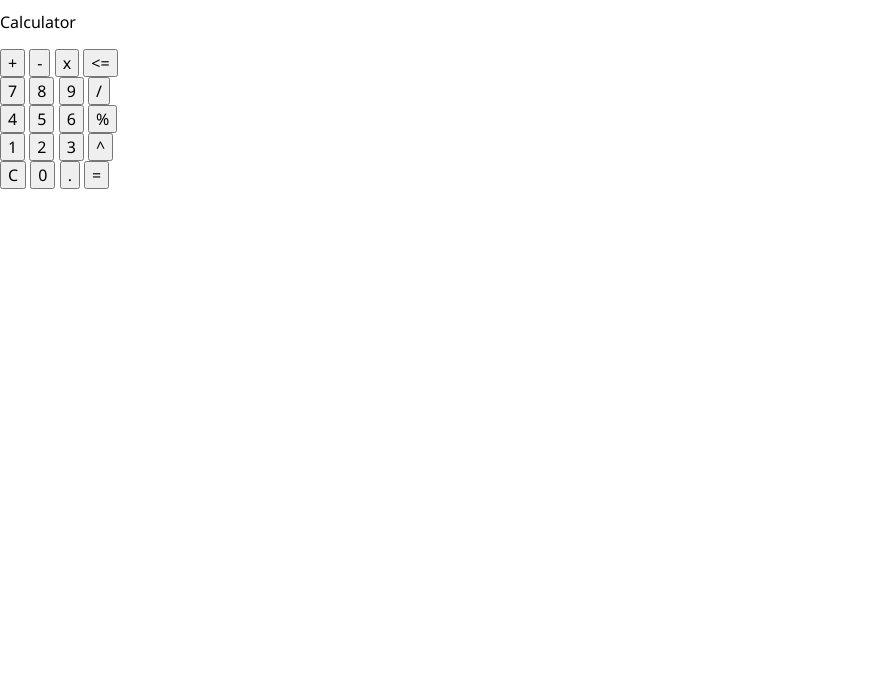
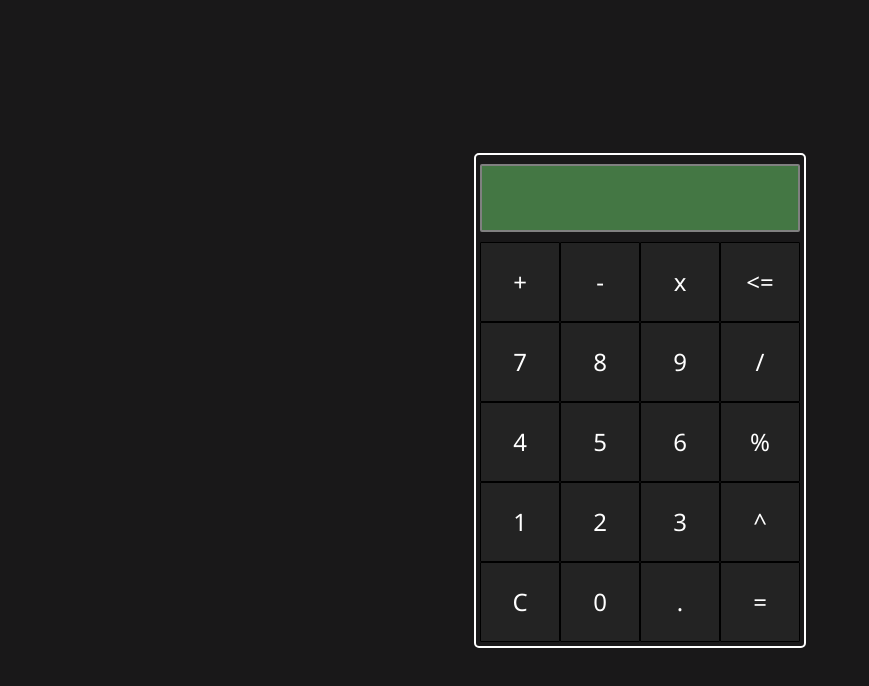
Before and after one commit to lyndonpanton/calculator, a plain HTML site: page index.html in a window 1280 px wide. Shown: the whole page, without its empty margins (0-869 px from the left). Drawn offline with Linux system fonts and the light colour scheme.

Commit message:
Styling: Add full styling to calculator

```diff
--- a/css/styles.css
+++ b/css/styles.css
@@ -10,4 +10,61 @@
 body, html {
     margin: 0;
     padding: 0;
+
+    background-color: #191819;
 }
+
+main {
+    display: flex;
+    justify-content: center;
+    align-items: center;
+
+    height: 100vh;
+}
+
+#calculator {
+    border: 2px solid white;
+    border-radius: 5px;
+    padding: 4px;
+}
+
+#calculator-display {
+    margin: 5px 0 10px 0;
+    border: 2px solid grey;
+    border-radius: 2px;
+    height: 68px;
+    width: 320px;
+    padding: 5px;
+
+    background-color: #447744;
+
+    color: white;
+    font-size: 32px;
+}
+
+#calculator-buttons {
+    /* display: flex;
+    flex-direction: column; */
+}
+
+.calculator-row {
+    margin: 0 auto;
+    display: flex;
+    justify-content: center;
+    flex: 1;
+
+    width: 100%;
+    height: 80px;
+}
+
+.calculator-row > button {
+    border: 1px solid black;
+    border-collapse: collapse;
+    border-radius: 1px;
+    width: 25%;
+
+    background-color: #232323;
+
+    color: white;
+    font-size: 24px;
+}
--- a/index.html
+++ b/index.html
@@ -13,45 +13,42 @@
     </header>
 
     <main>
-        <h1>Calculator</h1>
+        <!-- <h1>Calculator</h1> -->
 
         <div id="calculator">
             <p id="calculator-display"></p>
 
             <div id="calculator-buttons">
-                <div id="calculator-row">
+                <div class="calculator-row">
                     <button id="calculator-add" class="calculator-operator">+</button>
                     <button id="calculator-subtract" class="calculator-operator">-</button>
                     <button id="calculator-multiply" class="calculator-operator">x</button>
                     <button id="calculator-back"><=</button>
                 </div>
-                <div id="calculator-row">
+                <div class="calculator-row">
                     <button id="calculator-seven" class="calculator-digit">7</button>
                     <button id="calculator-eight" class="calculator-digit">8</button>
                     <button id="calculator-nine" class="calculator-digit">9</button>
                     <button id="calculator-divide" class="calculator-operator">/</button>
                 </div>
-                <div id="calculator-row">
+                <div class="calculator-row">
                     <button id="calculator-four" class="calculator-digit">4</button>
                     <button id="calculator-five" class="calculator-digit">5</button>
                     <button id="calculator-six" class="calculator-digit">6</button>
                     <button id="calculator-modulo" class="calculator-operator">%</button>
                 </div>
-                <div id="calculator-row">
+                <div class="calculator-row">
                     <button id="calculator-one" class="calculator-digit">1</button>
                     <button id="calculator-two" class="calculator-digit">2</button>
                     <button id="calculator-three" class="calculator-digit">3</button>
                     <button id="idcalculator-power" class="calculator-operator">^</button>
                 </div>
-                <div id="calculator-row">
+                <div class="calculator-row">
                     <button id="calculator-clear">C</button>
                     <button id="calculator-zero" class="calculator-digit">0</button>
                     <button id="calculator-decimal">.</button>
                     <button id="calculator-equals">=</button>
                 </div>
-
-
-
             </div>
         </div>
     </main>
```
